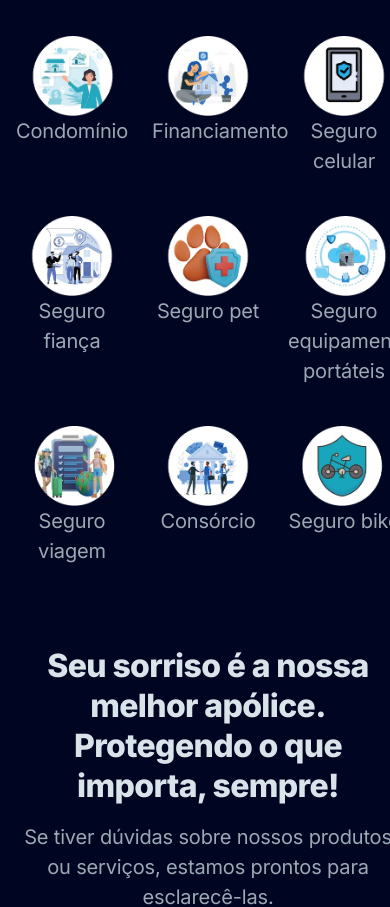
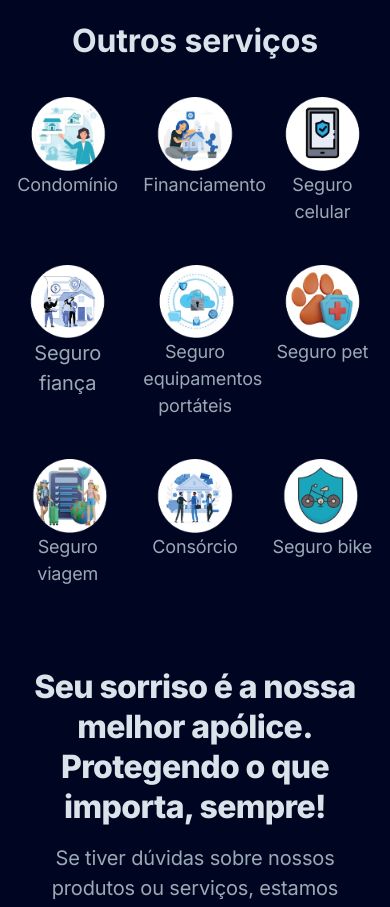
Before and after one commit to LutoBeibe/Constallation-corretora, a Next.js app: page / in a window 390 px wide. Shown: the part 8296-9203 px from the top of the page. Built offline with nearby package versions, Linux system fonts and the light colour scheme.

Commit message:
Fix Bugs - Responsive

```diff
--- a/components/zigzag.tsx
+++ b/components/zigzag.tsx
@@ -18,11 +18,11 @@ import FeatImage18 from '@/public/images/seguroresidencial.jpg'
 export default function Zigzag() {
   return (
     <section>
-      <div className="max-w-6xl mx-auto px-4 sm:px-6 scroll-smooth">
+      <div className="max-w-6xl mx-auto px-4 sm:px-6">
         <div className="py-12 md:py-20 border-t border-gray-800">
 
           {/* Section header */}
-          <div className="max-w-3xl mx-auto text-center pb-12 md:pb-16">
+          <div className="max-w-3xl mx-auto text-center pb-12 md:pb-20">
             <div id= "historia"  className="inline-flex text-sm font-semibold py-1 px-3 m-2 text-green-600 bg-green-200 rounded-full mb-4 text-center">Muito além de seguros</div>
             <h1 className="h2 mb-4 text-center">Nossa História</h1>
             {/* <p className="text-xl text-gray-400">Excepteur sint occaecat cupidatat non proident, sunt in culpa qui officia deserunt mollit laborum — semper quis lectus nulla.</p> */}
@@ -267,19 +267,19 @@ export default function Zigzag() {
               <a href='https://portal.segurolink.com.br/env/A8BB466882C6FFCD03387838494CCADC'>
               <div>
               <Image className="max-w-full mx-auto md:max-w-none h-auto" src={FeatImage05} width={200} height={150} alt="Features 03" />
-              <p className="text-xl text-gray-400 mb-4 text-center">Condomínio</p>
+              <p className="text-lg text-gray-400 mb-4 text-center">Condomínio</p>
               </div>
               </a>
               <a href='https://portal.segurolink.com.br/env/A8BB466882C6FFCD03387838494CCADC'>
               <div>
               <Image className="max-w-full mx-auto md:max-w-none h-auto" src={FeatImage07} width={200} height={150} alt="Features 03" />
-              <p className="text-xl text-gray-400 mb-4 text-center">Financiamento</p>
+              <p className="text-lg text-gray-400 mb-4 text-center">Financiamento</p>
               </div>
               </a>
               <a href='https://portal.segurolink.com.br/env/A8BB466882C6FFCD03387838494CCADC'>
               <div>
               <Image className="max-w-full mx-auto md:max-w-none h-auto" src={FeatImage09} width={200} height={150} alt="Features 03" />
-              <p className="text-xl text-gray-400 mb-4 text-center">Seguro celular</p>
+              <p className="text-lg text-gray-400 mb-4 text-center">Seguro celular</p>
               </div>
               </a>
               <a href='https://portal.segurolink.com.br/env/A8BB466882C6FFCD03387838494CCADC'>
@@ -290,32 +290,32 @@ export default function Zigzag() {
               </a>
               <a href='https://portal.segurolink.com.br/env/A8BB466882C6FFCD03387838494CCADC'>
               <div>
+                <Image className="max-w-full mx-auto md:max-w-none h-auto" src={FeatImage13} width={200} height={150} alt="Features 03" />
+                <p className="text-lg text-gray-400 mb-4 text-center">Seguro equipamentos portáteis</p>
+              </div>
+              </a>
+              <a href='https://portal.segurolink.com.br/env/A8BB466882C6FFCD03387838494CCADC'>
+              <div>
               <Image className="max-w-full mx-auto md:max-w-none h-auto" src={FeatImage12} width={200} height={150} alt="Features 03" />
-              <p className="text-xl text-gray-400 mb-4 text-center">Seguro pet</p>
-            </div>
-            </a>
-            <a href='https://portal.segurolink.com.br/env/A8BB466882C6FFCD03387838494CCADC'>
-            <div>
-              <Image className="max-w-full mx-auto md:max-w-none h-auto" src={FeatImage13} width={200} height={150} alt="Features 03" />
-              <p className="text-xl text-gray-400 mb-4 text-center">Seguro equipamentos portáteis</p>
+              <p className="text-lg text-gray-400 mb-4 text-center">Seguro pet</p>
             </div>
             </a>
             <a href='https://portal.segurolink.com.br/env/A8BB466882C6FFCD03387838494CCADC'>
             <div>
               <Image className="max-w-full mx-auto md:max-w-none h-auto" src={FeatImage14} width={200} height={150} alt="Features 03" />
-              <p className="text-xl text-gray-400 max-w-full mx-auto md:max-w-none h-auto text-center">Seguro viagem</p>
+              <p className="text-lg text-gray-400 max-w-full mx-auto md:max-w-none h-auto text-center">Seguro viagem</p>
             </div>
             </a>
             <a href='https://portal.segurolink.com.br/env/A8BB466882C6FFCD03387838494CCADC'>
             <div>
               <Image className="max-w-full mx-auto md:max-w-none h-auto" src={FeatImage15} width={200} height={150} alt="Features 03" />
-              <p className="text-xl text-gray-400 max-w-full mx-auto md:max-w-none h-auto text-center">Consórcio</p>
+              <p className="text-lg text-gray-400 max-w-full mx-auto md:max-w-none h-auto text-center">Consórcio</p>
             </div>
             </a>
             <a href='https://portal.segurolink.com.br/env/A8BB466882C6FFCD03387838494CCADC'>
             <div>
               <Image className="max-w-full mx-auto md:max-w-none h-auto" src={FeatImage16} width={200} height={150} alt="Features 03" />
-              <p className="text-xl text-gray-400 max-w-full mx-auto md:max-w-none h-auto text-center">Seguro bike</p>
+              <p className="text-lg text-gray-400 max-w-full mx-auto md:max-w-none h-auto text-center">Seguro bike</p>
             </div>
             </a>
           </div>
@@ -329,19 +329,19 @@ export default function Zigzag() {
    <h1 className="h2 mb-4 text-center">Fale conosco ☎️</h1>
   <div className="mb-6 ">
     <label htmlFor="name" className="block mb-2 text-sm font-medium text-gray-900 dark:text-white ">😊 Digite seu nome:</label>
-    <input type="name" id="name" className="bg-gray-50 border border-gray-300 text-gray-900 text-sm rounded-lg focus:ring-blue-500 focus:border-blue-500 block  p-2.5 dark:bg-gray-700 dark:border-gray-600 dark:placeholder-gray-400 dark:text-white dark:focus:ring-blue-500 dark:focus:border-blue-500c w-96 " name="Nome" placeholder="Nome" required />
+    <input type="name" id="name" className="bg-gray-50 border border-gray-300 text-gray-900 text-sm rounded-lg focus:ring-blue-500 focus:border-blue-500 block  p-2.5 dark:bg-gray-700 dark:border-gray-600 dark:placeholder-gray-400 dark:text-white dark:focus:ring-blue-500 dark:focus:border-blue-500c w-full " name="Nome" placeholder="Nome" required />
   </div>
   <div className="mb-6">
     <label htmlFor="email" className="block mb-2 text-sm font-medium text-gray-900 dark:text-white">✉️ Digite seu email: </label>
-    <input type="email" id="email" className="bg-gray-50 border border-gray-300 text-gray-900 text-sm rounded-lg focus:ring-blue-500 focus:border-blue-500 block w-96 p-2.5 dark:bg-gray-700 dark:border-gray-600 dark:placeholder-gray-400 dark:text-white dark:focus:ring-blue-500 dark:focus:border-blue-500" name="E-mail" placeholder="exemplo@email.com" required />
+    <input type="email" id="email" className="bg-gray-50 border border-gray-300 text-gray-900 text-sm rounded-lg focus:ring-blue-500 focus:border-blue-500 block p-2.5 dark:bg-gray-700 dark:border-gray-600 dark:placeholder-gray-400 dark:text-white dark:focus:ring-blue-500 dark:focus:border-blue-500 w-full" name="E-mail" placeholder="exemplo@email.com" required />
   </div>
   <div className="mb-6">
     <label htmlFor="number" className="block mb-2 text-sm font-medium text-gray-900 dark:text-white">📞 Digite seu telefone: </label>
-    <input type="tel" id="phone"  className="bg-gray-50 border border-gray-300 text-gray-900 text-sm rounded-lg focus:ring-blue-500 focus:border-blue-500 block w-96 p-2.5 dark:bg-gray-700 dark:border-gray-600 dark:placeholder-gray-400 dark:text-white dark:focus:ring-blue-500 dark:focus:border-blue-500" name="Número" placeholder="(11) 99999-9999" required />
+    <input type="tel" id="phone"  className="bg-gray-50 border border-gray-300 text-gray-900 text-sm rounded-lg focus:ring-blue-500 focus:border-blue-500 block p-2.5 dark:bg-gray-700 dark:border-gray-600 dark:placeholder-gray-400 dark:text-white dark:focus:ring-blue-500 dark:focus:border-blue-500 w-full" name="Número" placeholder="(11) 99999-9999" required />
   </div>
   <div className="mb-6">
   <label htmlFor="number" className="block mb-2 text-sm font-medium text-gray-900 dark:text-white">🤔 Digite sua duvida: </label>
-  <textarea id="message"  className="block p-2.5 w-96 text-sm text-gray-900 bg-gray-50 rounded-lg border border-gray-300 focus:ring-blue-500 focus:border-blue-500 dark:bg-gray-700 dark:border-gray-600 dark:placeholder-gray-400 dark:text-white dark:focus:ring-blue-500 dark:focus:border-blue-500" name="Duvida" placeholder="Gostaria de saber mais sobre seguros..."></textarea>
+  <textarea id="message"  className="block p-2.5 text-sm text-gray-900 bg-gray-50 rounded-lg border border-gray-300 focus:ring-blue-500 focus:border-blue-500 dark:bg-gray-700 dark:border-gray-600 dark:placeholder-gray-400 dark:text-white dark:focus:ring-blue-500 dark:focus:border-blue-500 w-full " name="Duvida" placeholder="Gostaria de saber mais sobre seguros..."></textarea>
   </div>
   <div className="flex items-start mb-6 text-center">
     <button type="submit" className=" inline-flex items-center h-10 px-5 text-indigo-100 transition-colors duration-150 bg-purple-600 rounded-lg focus:shadow-outline hover:bg-purple-100 mx-auto text-center">
@@ -349,9 +349,6 @@ export default function Zigzag() {
 
     </button>
   </div>
-  {/* <button type="submit" className="text-white bg-blue-700 hover:bg-blue-800 focus:ring-4 focus:outline-none focus:ring-blue-300 font-medium rounded-lg text-sm w-150     sm:w-auto px-5 py-2.5  dark:bg-blue-600 dark:hover:bg-blue-700 dark:focus:ring-blue-800 mx-auto  ">Enviar</button> */}
-
-
 </form>
           </div>
 
```
